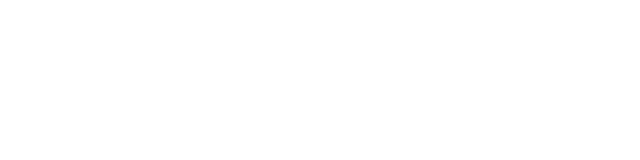
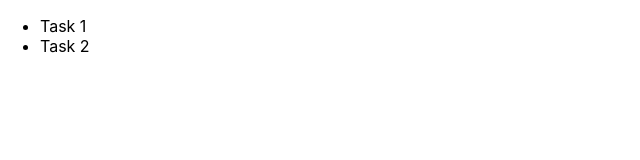
Before and after one commit to thary25/to-do-list, a React (Create React App) app: page / in a window 1280 px wide. Shown: the top 160 px of the page, without its empty margins (0-640 px from the left). Built offline with nearby package versions, Linux system fonts and the light colour scheme.

Commit message:
Added TaskList component and HomePage component.

```diff
--- a/src/App.js
+++ b/src/App.js
@@ -1,3 +1,9 @@
+import HomePage from "./page/Home";
+
 export default function App() {
-  return;
+  return (
+    <>
+      <HomePage />
+    </>
+  );
 }
--- /dev/null
+++ b/src/components/task/TaskList.js
@@ -0,0 +1,8 @@
+export default function TaskList() {
+  return (
+    <ul>
+      <li>Task 1</li>
+      <li>Task 2</li>
+    </ul>
+  );
+}
--- a/src/index.js
+++ b/src/index.js
@@ -1,17 +1,11 @@
-import React from 'react';
-import ReactDOM from 'react-dom/client';
-import './index.css';
-import App from './App';
-import reportWebVitals from './reportWebVitals';
+import React from "react";
+import ReactDOM from "react-dom/client";
+import "./index.css";
+import App from "./App";
 
-const root = ReactDOM.createRoot(document.getElementById('root'));
+const root = ReactDOM.createRoot(document.getElementById("root"));
 root.render(
   <React.StrictMode>
     <App />
   </React.StrictMode>
 );
-
-// If you want to start measuring performance in your app, pass a function
-// to log results (for example: reportWebVitals(console.log))
-// or send to an analytics endpoint. Learn more: https://bit.ly/CRA-vitals
-reportWebVitals();
--- /dev/null
+++ b/src/page/Home.js
@@ -0,0 +1,9 @@
+import TaskList from "../components/task/TaskList";
+
+export default function HomePage() {
+  return (
+    <>
+      <TaskList />
+    </>
+  );
+}
--- a/src/reportWebVitals.js
+++ /dev/null
@@ -1,13 +0,0 @@
-const reportWebVitals = onPerfEntry => {
-  if (onPerfEntry && onPerfEntry instanceof Function) {
-    import('web-vitals').then(({ getCLS, getFID, getFCP, getLCP, getTTFB }) => {
-      getCLS(onPerfEntry);
-      getFID(onPerfEntry);
-      getFCP(onPerfEntry);
-      getLCP(onPerfEntry);
-      getTTFB(onPerfEntry);
-    });
-  }
-};
-
-export default reportWebVitals;
```
Also changed, not shown: src/setupTests.js (deleted, +0 -5 lines).
